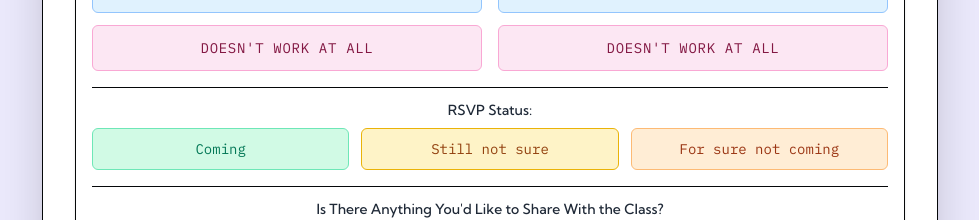
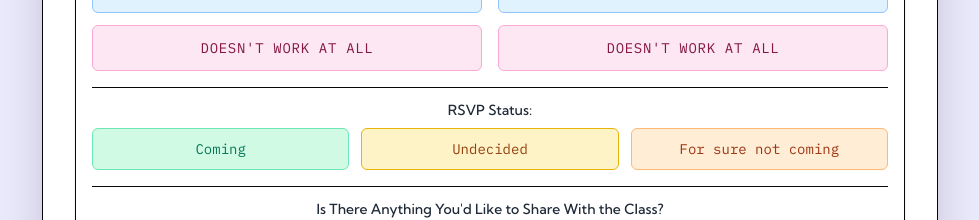
Before and after one commit to jordanlambrecht/float-trip-planner, a Next.js app: page / in a window 1280 px wide. Shown: the part 1600-1820 px from the top of the page, without its empty margins (150-1129 px from the left). Built offline with nearby package versions, Linux system fonts and the light colour scheme; no server answers; the database is empty.

Commit message:
fix: update RSVP option label from "Still not sure" to "Undecided"

```diff
--- a/app/components/CoolResources.tsx
+++ b/app/components/CoolResources.tsx
@@ -4,7 +4,7 @@ const CoolResources = () => {
   return (
     <section className='w-full h-auto flex flex-col items-center justify-center p-4 sm:p-6'>
       <div className='p-6  grow w-full max-w-4xl rounded-lg shadow-2xl border border-background-dm  '>
-        <div className='my-6 py-4 mx-8 px-4 flex flex-col md:flex-row items-start justify-between gap-4'>
+        <div className='my-6 py-4 px-4 mx-2 md:mx-8 md:px-4 flex flex-col md:flex-row items-start justify-between gap-4'>
           <div>
             <h2>Cool Resources</h2>
           </div>
--- a/app/components/PollForm.tsx
+++ b/app/components/PollForm.tsx
@@ -29,7 +29,7 @@ const RSVP_OPTIONS: {
     textClass: "text-teal-text ",
   },
   {
-    label: "Still not sure",
+    label: "Undecided",
     value: "maybe",
     baseClass:
       "bg-yellow hover:bg-yellow-medium border-yellow-dark focus:outline-none focus:ring-2",
```
